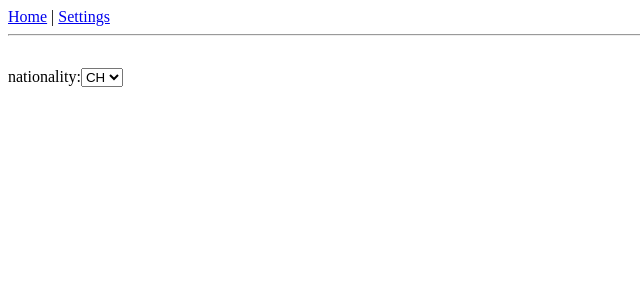
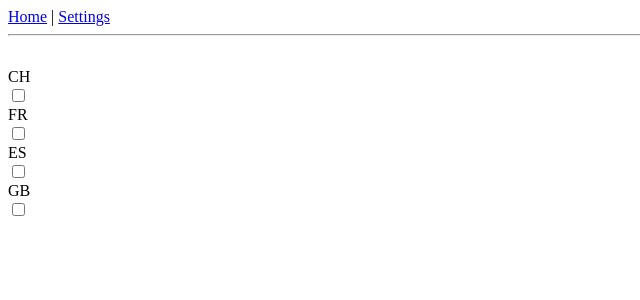
Before and after one commit to hasznosl/users, a React (Create React App) app: page /settings in a window 1280 px wide. Shown: the top 300 px of the page, without its empty margins (0-640 px from the left). Built offline with nearby package versions, Linux system fonts and the light colour scheme.

Commit message:
fix(settings): change select to checkboxes

```diff
--- a/src/App.tsx
+++ b/src/App.tsx
@@ -9,15 +9,15 @@ const Settings = loadable(() => import('./Settings'))
 
 const App: React.FC = () => {
 
-  const [nationality, setNationality] = useState(null)
-
+  const [nationalities, setNationalities] = useState([])
+  console.log({ nationalities })
   return (
     <BrowserRouter {...positionRelative}>
       <div {...sticky(0)} {...css({ height: NAV_HEIGHT })}>
         <Link to="/">Home</Link> | <Link to="/settings">Settings</Link>
         <hr />
       </div>
-      <NationalityContext.Provider value={{ nationality, setNationality }}>
+      <NationalityContext.Provider value={{ nationalities, setNationalities }}>
         <Switch>
           <Route exact path="/">
             <UsersTable />
--- /dev/null
+++ b/src/NationalityCheckbox.tsx
@@ -0,0 +1,29 @@
+import React from 'react'
+
+const NationalityChekbox = (
+  { nationality,
+    isChecked,
+    onSet,
+    onUnset }:
+    {
+      nationality: string
+      isChecked: boolean
+      onSet: () => void
+      onUnset: () => void
+    }) => <>
+    <div>{nationality}</div>
+    <input
+      type="checkbox"
+      checked={isChecked}
+      onChange={() => {
+        if (isChecked) {
+          onSet()
+        } else {
+          onUnset()
+        }
+      }}
+    />
+  </>
+
+
+export default NationalityChekbox
--- a/src/NationalityContext.ts
+++ b/src/NationalityContext.ts
@@ -1,5 +1,5 @@
 import React from 'react'
 
-const NationalityContext = React.createContext({ nationality: null, setNationality: (a: any) => { } })
+const NationalityContext = React.createContext({ nationalities: [], setNationalities: (a: any) => { } })
 
 export default NationalityContext
--- a/src/Settings.tsx
+++ b/src/Settings.tsx
@@ -1,17 +1,38 @@
 import React, { useContext } from 'react'
 import NationalityContext from './NationalityContext';
+import NationalityChekbox from './NationalityCheckbox';
 
 const Settings = () => {
 
-  const { nationality, setNationality } = useContext(NationalityContext)
+  const { nationalities, setNationalities } = useContext(NationalityContext)
 
-  return <div>nationality:
-    <select value={nationality || ''} onChange={(e) => setNationality(e.target.value)}>
-      <option value="CH">CH</option>
-      <option value="ES">ES</option>
-      <option value="FR">FR</option>
-      <option value="GB">GB</option>
-    </select>
+  const checked = (nat: string) => !!nationalities.find(nationality => nationality === nat)
+
+  return <div>
+    <NationalityChekbox
+      nationality="CH"
+      isChecked={checked('CH')}
+      onSet={() => setNationalities(nationalities.filter(nationality => nationality !== 'CH'))}
+      onUnset={() => setNationalities([...nationalities, 'CH'])}
+    />
+    <NationalityChekbox
+      nationality="FR"
+      isChecked={checked('FR')}
+      onSet={() => setNationalities(nationalities.filter(nationality => nationality !== 'FR'))}
+      onUnset={() => setNationalities([...nationalities, 'FR'])}
+    />
+    <NationalityChekbox
+      nationality="ES"
+      isChecked={checked('ES')}
+      onSet={() => setNationalities(nationalities.filter(nationality => nationality !== 'ES'))}
+      onUnset={() => setNationalities([...nationalities, 'ES'])}
+    />
+    <NationalityChekbox
+      nationality="GB"
+      isChecked={checked('GB')}
+      onSet={() => setNationalities(nationalities.filter(nationality => nationality !== 'GB'))}
+      onUnset={() => setNationalities([...nationalities, 'GB'])}
+    />
   </div>
 }
 
--- a/src/UsersTable.tsx
+++ b/src/UsersTable.tsx
@@ -6,6 +6,7 @@ import { sticky, NAV_HEIGHT, ROW_HEIGHT, positionRelative } from './styles'
 import NationalityContext from './NationalityContext'
 import { css } from 'glamor'
 import UserModal from './UserModal'
+import nationalitiesToQueryString from './nationalitiesToQueryString';
 
 
 const MAX_CATALOG_SIZE = 1000
@@ -22,13 +23,16 @@ const UsersTable = () => {
   const [userModalPositionY, setUserModalPositionY] = useState(0)
   const [userModalUser, setUserModalUser] = useState(null)
 
-  const { nationality } = useContext(NationalityContext)
+  const { nationalities } = useContext(NationalityContext)
 
   const getUsers = async (page: number) => {
     if (users.length >= MAX_CATALOG_SIZE) {
       return null
     }
-    const response = await axios.get(`https://randomuser.me/api/?page=${page}&results=${NEXT_BATCH_SIZE}&seed=jggjghjkgj${nationality ? `&nat=${nationality}` : ''}`) as any
+    const response = await axios.get(`https://randomuser.me/api/?page=${page}
+    &results=${NEXT_BATCH_SIZE}
+    &seed=jggjghjkgj${
+      nationalitiesToQueryString(nationalities)}`) as any
     setIsLoading(false)
     const newUsers = [...users, ...response.data.results] as never[]
     setUsers(newUsers)
@@ -49,21 +53,11 @@ const UsersTable = () => {
 
   const header = <thead>
     <tr>
-      <th {...sticky(NAV_HEIGHT + ROW_HEIGHT)}>
-        picture
-  </th>
-      <th {...sticky(NAV_HEIGHT + ROW_HEIGHT)}>
-        first name
-  </th>
-      <th {...sticky(NAV_HEIGHT + ROW_HEIGHT)}>
-        last name
-  </th>
-      <th {...sticky(NAV_HEIGHT + ROW_HEIGHT)}>
-        username
-  </th>
-      <th {...sticky(NAV_HEIGHT + ROW_HEIGHT)}>
-        email
-  </th>
+      <th {...sticky(NAV_HEIGHT + ROW_HEIGHT)}>picture</th>
+      <th {...sticky(NAV_HEIGHT + ROW_HEIGHT)}>first name</th>
+      <th {...sticky(NAV_HEIGHT + ROW_HEIGHT)}>last name</th>
+      <th {...sticky(NAV_HEIGHT + ROW_HEIGHT)}>username</th>
+      <th {...sticky(NAV_HEIGHT + ROW_HEIGHT)}>email</th>
     </tr>
   </thead>
 
--- /dev/null
+++ b/src/nationalitiesToQueryString.ts
@@ -0,0 +1,15 @@
+const nationalitiesToQueryString = (nationalities: string[]) => nationalities[0] ?
+  nationalities.map((nationality, index) => {
+    if (index === 0 && index === (nationalities.length - 1)) {
+      return `&nat=${nationality}`
+    }
+    if (index === 0) {
+      return `&nat=${nationality},`
+    }
+    if (index === (nationalities.length - 1)) {
+      return `${nationality}`
+    }
+    return `${nationality},`
+  }).join('') : ''
+
+export default nationalitiesToQueryString
```
